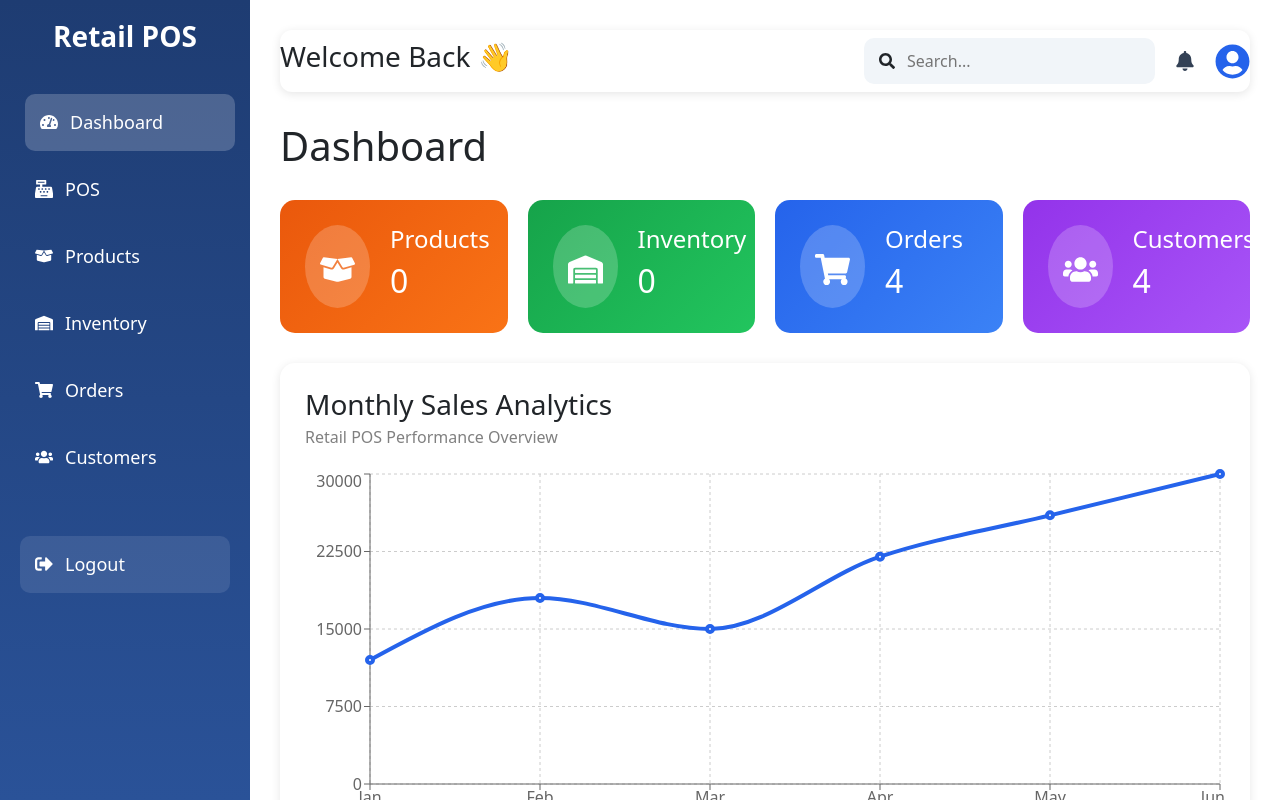
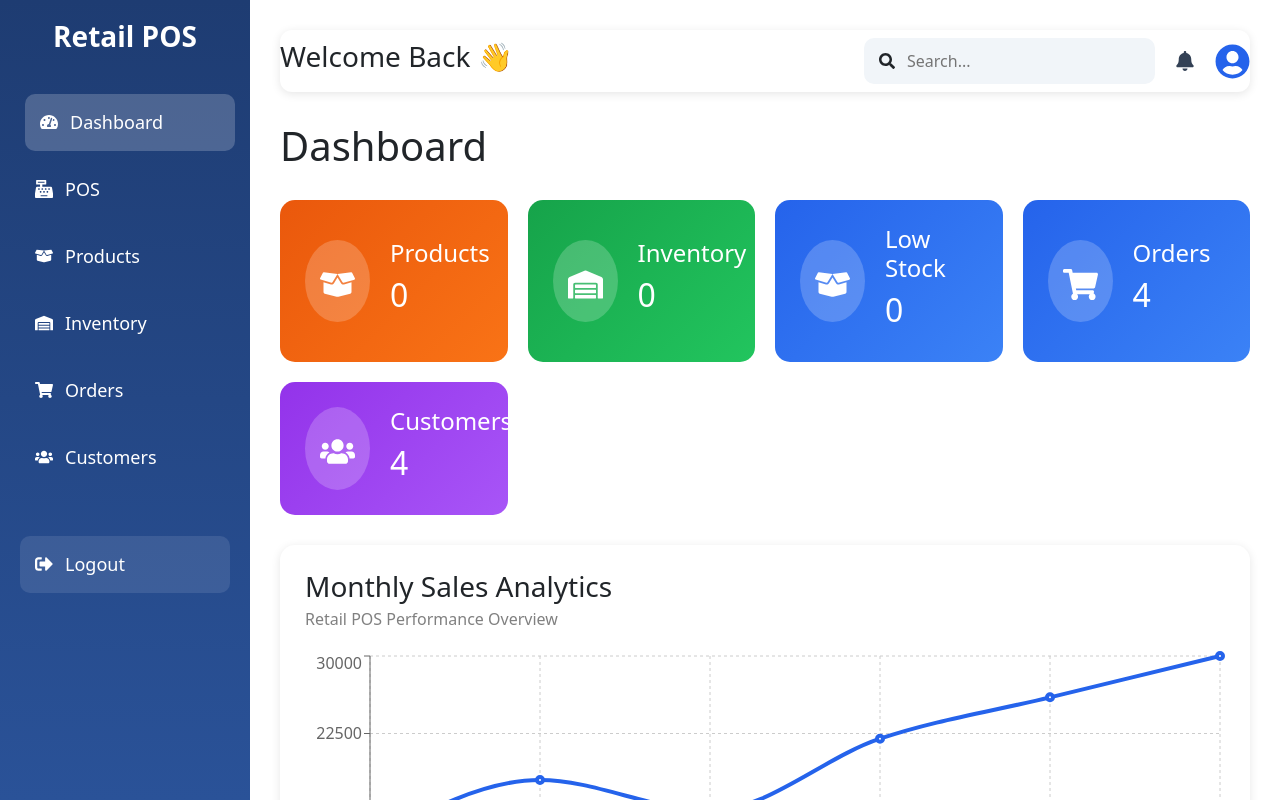
Before and after one commit to 21A91A05H3/Retail_POSsystem_project, a React (Create React App) app in the folder client/: page /dashboard in a window 1280 px wide. Shown: the top 800 px of the page. Built offline with nearby package versions, Linux system fonts and the light colour scheme; sample sign-in values are in the browser's storage.

Commit message:
dashboardcard automatic stocks

```diff
--- a/client/src/components/DashboardCards/dashboardcards.js
+++ b/client/src/components/DashboardCards/dashboardcards.js
@@ -25,6 +25,12 @@ function DashboardCards() {
       localStorage.getItem("inventory")
     ) || [];
 
+    const lowStockItems =
+
+  inventory.filter(
+
+    (item) => item.stock <= 10
+  ).length;
   const orders = [
 
     {
@@ -86,6 +92,16 @@ function DashboardCards() {
 
       color: "sales"
     },
+
+    {
+  title: "Low Stock",
+
+  value: lowStockItems,
+
+  icon: <FaBoxOpen />,
+
+  color: "orders"
+},
 
     {
       title: "Orders",
```
